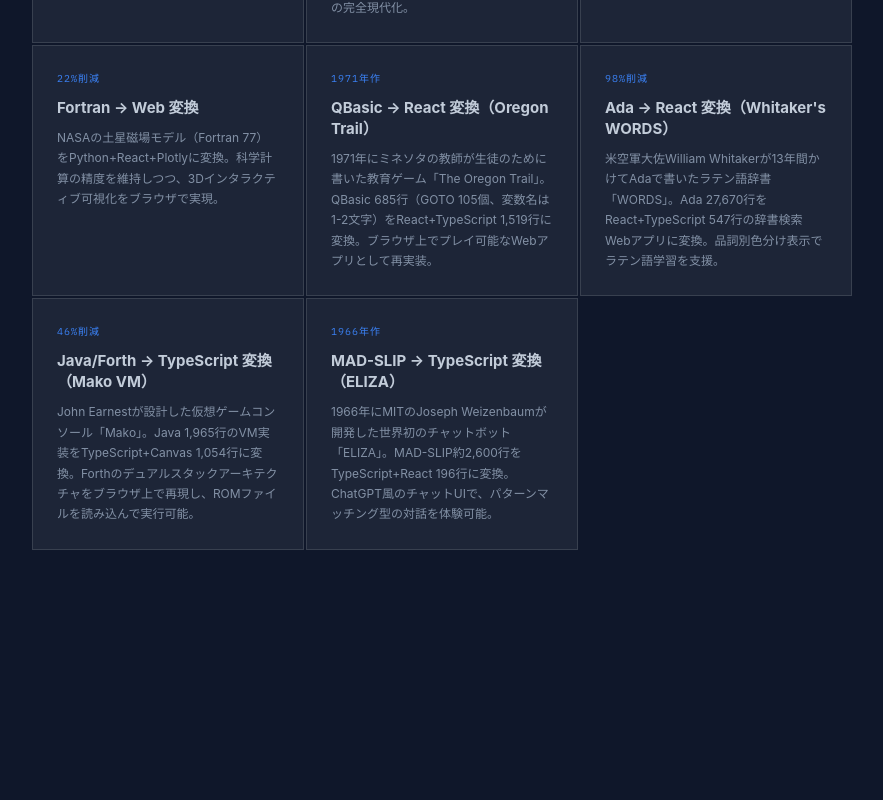
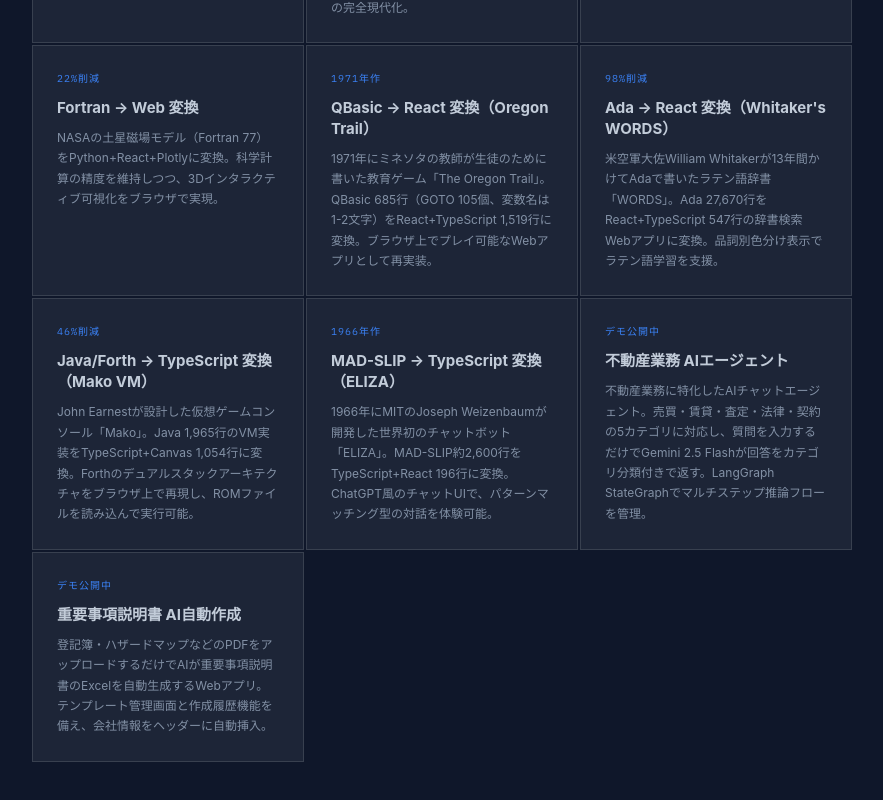
Before and after one commit to keita2399/lp, a Next.js app: page /works in a window 1280 px wide. Shown: the part 2414-3214 px from the top of the page, without its empty margins (198-1081 px from the left). Before the commit the page ends 3044 px from the top, so only its background shows below. Built offline with nearby package versions, Linux system fonts and the light colour scheme.

Commit message:
不動産系3プロジェクト追加・juusetsu-checker更新

```diff
--- a/data/projects.ts
+++ b/data/projects.ts
@@ -1060,6 +1060,76 @@
       techDetail: "React + TypeScript。パターンマッチングエンジンを正規表現で再実装。DOCTORスクリプトのルールセットをJSON構造化。",
     },
   },
+  {
+    slug: "real-estate-agent",
+    category: "demo",
+    title: "不動産業務 AIエージェント",
+    badge: "デモ公開中",
+    badgeColor: "#166534",
+    borderColor: "#166534",
+    externalUrl: "https://real-estate-ai-guide.vercel.app",
+    description:
+      "不動産業務に特化したAIチャットエージェント。売買・賃貸・査定・法律・契約の5カテゴリに対応し、質問を入力するだけでGemini 2.5 Flashが回答をカテゴリ分類付きで返す。LangGraph StateGraphでマルチステップ推論フローを管理。",
+    stats: ["5カテゴリ対応", "Gemini 2.5 Flash", "LangGraph StateGraph"],
+    tags: ["Next.js", "TypeScript", "LangChain", "LangGraph", "Gemini API", "Claude API"],
+    updatedAt: "2026-04",
+    detail: {
+      overview:
+        "不動産業務の質問をAIが回答するチャットエージェント。売買・賃貸・査定・法律・契約・その他の6カテゴリに自動分類し、カテゴリバッジ付きで回答を表示。LangGraph StateGraphで推論フローを状態機械として管理し、Gemini 2.5 Flashをメインモデルとして使用。",
+      challenges: [
+        "LangGraph StateGraphによる不動産特化推論フローの設計",
+        "質問内容から売買・賃貸・査定・法律・契約を自動分類するプロンプト設計",
+        "カテゴリバッジ付きのチャットUIの実装",
+      ],
+      approach: [
+        "LangChain @langchain/google-genai でGemini 2.5 Flashを呼び出し",
+        "StateGraphで質問分類→回答生成のフローを管理",
+        "カテゴリ別カラーバッジで視覚的に分類表示",
+      ],
+      results: [
+        "売買・賃貸・査定・法律・その他の5カテゴリに自動分類して回答",
+        "不動産専門知識に特化したプロンプトで精度の高い回答を実現",
+        "LangGraphによる拡張可能なエージェントアーキテクチャを構築",
+      ],
+      techDetail:
+        "Next.js + TypeScript。LangChain（@langchain/google-genai, @langchain/anthropic）+ LangGraph（StateGraph）。Gemini 2.5 Flash を不動産業務特化モデルとして運用。",
+    },
+  },
+  {
+    slug: "real-estate-input",
+    category: "demo",
+    title: "重要事項説明書 AI自動作成",
+    badge: "デモ公開中",
+    badgeColor: "#1e3a5f",
+    borderColor: "#1e3a5f",
+    externalUrl: "https://real-estate-input.vercel.app",
+    description:
+      "登記簿・ハザードマップなどのPDFをアップロードするだけでAIが重要事項説明書のExcelを自動生成するWebアプリ。テンプレート管理画面と作成履歴機能を備え、会社情報をヘッダーに自動挿入。",
+    stats: ["PDF→重説Excel自動生成", "テンプレート管理", "作成履歴機能"],
+    tags: ["Next.js", "TypeScript", "LangChain", "Gemini API", "xlsx", "Tailwind CSS"],
+    updatedAt: "2026-04",
+    detail: {
+      overview:
+        "登記簿・ハザードマップ・都市計画・建築確認などの書類PDFからAIが重要事項説明書のExcelを自動作成するNext.js Webアプリ。メイン画面でPDFをアップロードしてテンプレートを選択するだけで自動入力が完了。テンプレート管理画面でExcelテンプレートのフィールドマッピングを管理し、会社情報モーダルで事務所情報をヘッダーに自動挿入。",
+      challenges: [
+        "複数PDF種別（登記・ハザード・都市計画等）の自動識別とフィールドマッピング",
+        "テンプレート管理画面でのExcelフィールド定義のUI設計",
+        "作成履歴のlocalStorage永続化と復元",
+      ],
+      approach: [
+        "LangChain @langchain/google-genai でGemini APIを呼び出しPDF内容を構造化抽出",
+        "xlsxライブラリでExcelファイルの生成・ダウンロード",
+        "AppShell + Screen切り替えパターンでテンプレート管理とメイン画面をSPA管理",
+      ],
+      results: [
+        "登記簿・ハザードマップ等の書類PDFから重要事項説明書Excelを自動生成",
+        "テンプレート管理画面でフィールドマッピングをGUI操作で設定可能",
+        "作成履歴で過去の出力を管理・再利用できる業務フローを実現",
+      ],
+      techDetail:
+        "Next.js + TypeScript + Tailwind CSS。LangChain（@langchain/google-genai）+ Gemini API。xlsxライブラリでExcel生成。テンプレート・履歴はlocalStorageで永続化。Vercelにデプロイ可能な構成。",
+    },
+  },
 ];
 
 export function getProjectBySlug(slug: string): Project | undefined {
```
